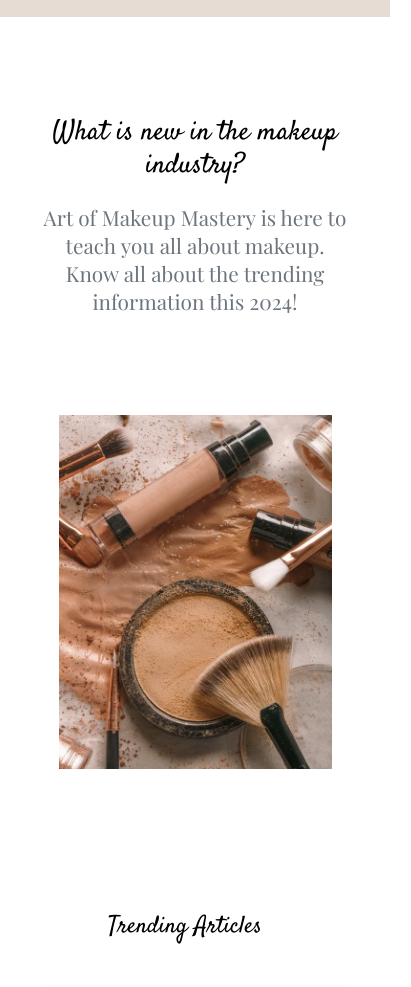
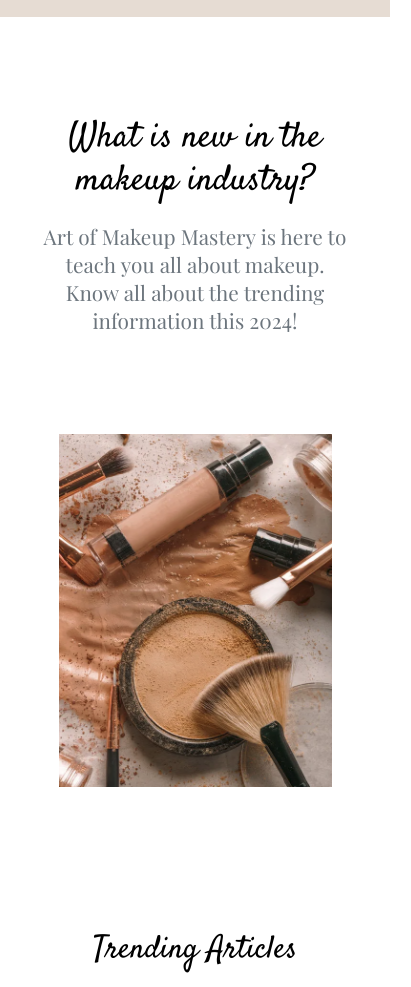
Before and after one commit to eligiorbautista/arts-of-makeup-mastery, a plain HTML site: page index.html in a window 390 px wide. Shown: the part 113-1100 px from the top of the page, 411 px wide, since content can reach past the window. Drawn offline with nearby package versions, Linux system fonts and the light colour scheme.

Commit message:
Add files via upload

```diff
--- a/assets/css/style.css
+++ b/assets/css/style.css
@@ -39,9 +39,12 @@ main {
 }
 
 section {
-
-    padding: 50px 50px;
-
+ padding: 50px 0;
+ margin: 0 auto;
+ display: flex;
+ flex-direction: column;
+ align-items: center;
+ justify-content: center;
 }
 
 /* TEXT AND IMAGE */
@@ -108,6 +111,13 @@ section {
 
 /* RESPONSIVE DESIGN */
 @media (max-width: 992px) {
+    .container .text-container h1 {
+        font-size: calc(1rem + 4vw);
+    }
+
+    .section-title {
+        font-size: calc(1rem + 3vw);
+    }
     .section-title {
         padding: 40px 0;
         width: 80vw;
@@ -128,6 +138,13 @@ section {
 }
 
 @media (max-width: 576px) {
+    .container .text-container h1 {
+        font-size: calc(1rem + 5vw);
+    }
+
+    .section-title {
+        font-size: calc(1rem + 4vw);
+    }
     .container .image-container {
         width: 70vw;
     }
```
